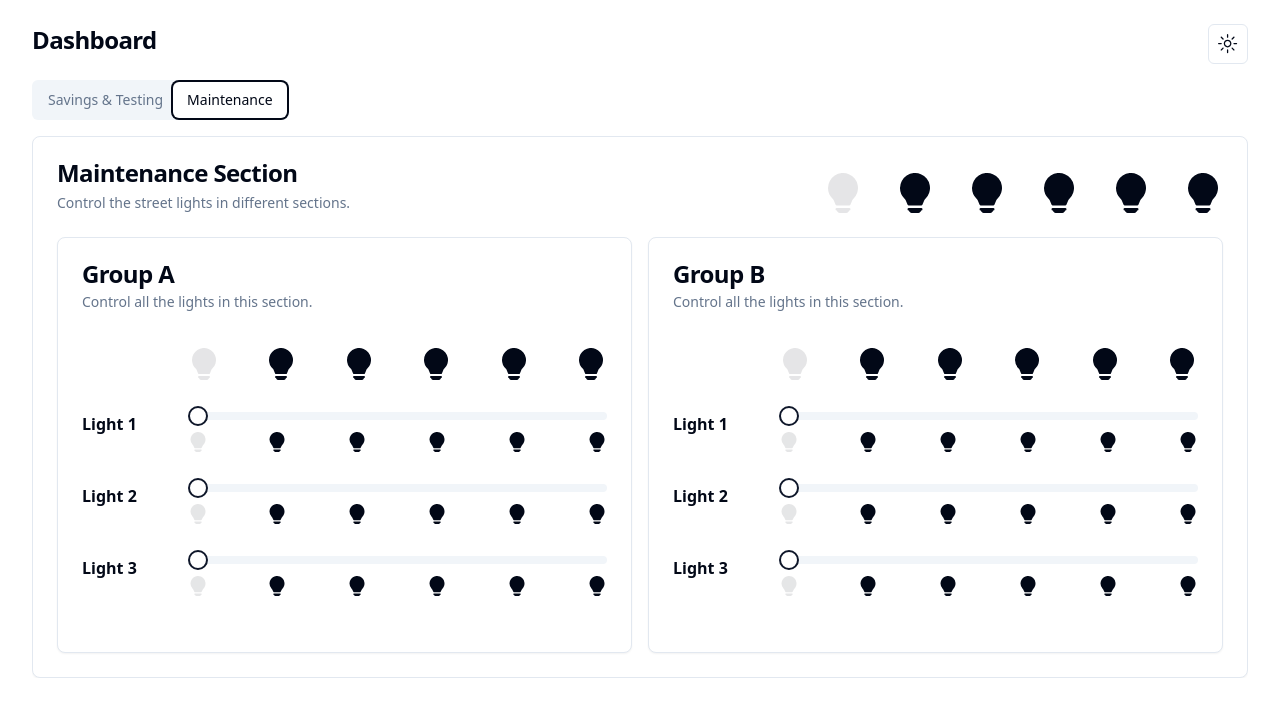
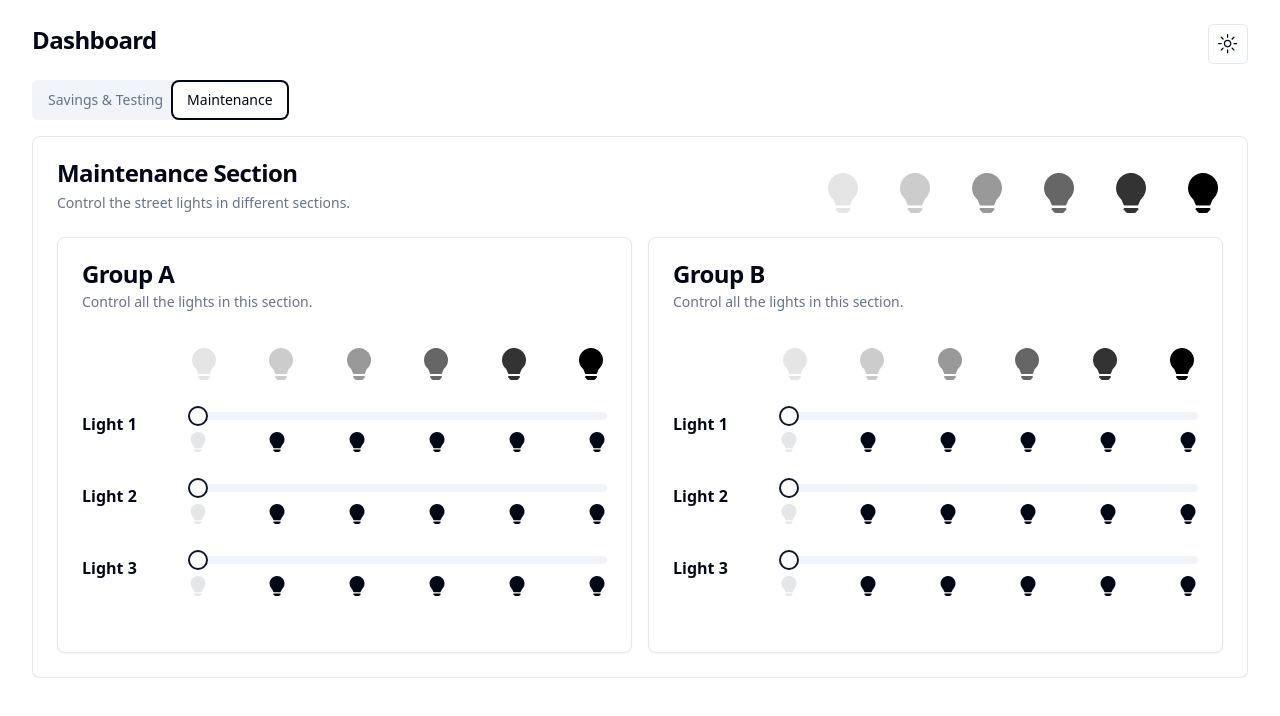
Before and after one commit to phenom-world/Smart-Streetlight-Control-Board, a Next.js app: page / in a window 1280 px wide. Both pictures are taken after a click on the tab "Maintenance". Shown: the top 716 px of the page. Built offline with nearby package versions, Linux system fonts and the light colour scheme.

Commit message:
chore: fix svg fill issue

```diff
--- a/components/light-group/index.tsx
+++ b/components/light-group/index.tsx
@@ -1,6 +1,7 @@
 import { Card, CardContent, CardDescription, CardHeader, CardTitle } from '@/components/ui/card';
 import { CustomTooltip } from '@/components/ui/tooltip';
 import { LightControlGroupProps } from '@/types';
+import { useTheme } from 'next-themes';
 import { BsLightbulbFill } from 'react-icons/bs';
 import CustomSlider from '../ui/custom-slider';
 
@@ -11,6 +12,13 @@ const LightControlGroup = ({
   handleSliderChange,
   updateAllSliders,
 }: LightControlGroupProps) => {
+  const theme = useTheme();
+  const getFillColor = (step: number) => {
+    return theme.theme === 'dark'
+      ? `rgba(255, 255, 255, ${(step == 0 ? 10 : step) / 100})`
+      : `rgba(0, 0, 0, ${(step == 0 ? 10 : step) / 100})`;
+  };
+
   return (
     <Card>
       <CardHeader>
@@ -19,7 +27,7 @@ const LightControlGroup = ({
       </CardHeader>
       <CardContent>
         <div className='flex gap-4'>
-          <div className='w-28' />
+          <div className='md:w-28 hidden md:block' />
           <div className='space-x-3 flex w-full mt-3 justify-between'>
             {[0, 20, 40, 60, 80, 100].map((step, index) => (
               <CustomTooltip key={index} content={<p>{`${step}%`}</p>}>
@@ -27,9 +35,7 @@ const LightControlGroup = ({
                   key={index}
                   size={32}
                   cursor='pointer'
-                  className={`${
-                    step === 0 ? 'fill-foreground/10' : step !== 100 && `fill-foreground/${step}`
-                  }`}
+                  fill={getFillColor(step)}
                   onClick={() => updateAllSliders(step)}
                 />
               </CustomTooltip>
--- a/components/maintenance/index.tsx
+++ b/components/maintenance/index.tsx
@@ -1,10 +1,12 @@
 import { Card, CardContent, CardDescription, CardHeader, CardTitle } from '@/components/ui/card';
 import { CustomTooltip } from '@/components/ui/tooltip';
+import { useTheme } from 'next-themes';
 import { useState } from 'react';
 import { BsLightbulbFill } from 'react-icons/bs';
 import LightControlGroup from '../light-group';
 
 const Maintenance = () => {
+  const theme = useTheme();
   const [sliderValues, setSliderValues] = useState({
     groupA: [0, 0, 0],
     groupB: [0, 0, 0],
@@ -24,6 +26,12 @@ const Maintenance = () => {
     }));
   };
 
+  const getFillColor = (step: number) => {
+    return theme.theme === 'dark'
+      ? `rgba(255, 255, 255, ${(step == 0 ? 10 : step) / 100})`
+      : `rgba(0, 0, 0, ${(step == 0 ? 10 : step) / 100})`;
+  };
+
   return (
     <div className='grid gap-4 md:grid-cols-1'>
       <Card>
@@ -39,13 +47,11 @@ const Maintenance = () => {
                   key={index}
                   size={40}
                   cursor='pointer'
-                  className={`${
-                    step === 0 ? '!fill-foreground/10' : step !== 100 && `!fill-foreground/${step}`
-                  }`}
                   onClick={() => {
                     updateAllSliders('groupA', step);
                     updateAllSliders('groupB', step);
                   }}
+                  fill={getFillColor(step)}
                 />
               </CustomTooltip>
             ))}
--- a/components/ui/custom-slider.tsx
+++ b/components/ui/custom-slider.tsx
@@ -22,7 +22,7 @@ export default function CustomSlider({
 
   return (
     <div className='flex gap-4 my-8'>
-      <div className='font-bold whitespace-nowrap w-28'>{label}</div>
+      <div className='font-bold whitespace-nowrap md:w-28'>{label}</div>
       <div className={`relative ${className}`}>
         <Slider
           value={[sliderValue]}
```
